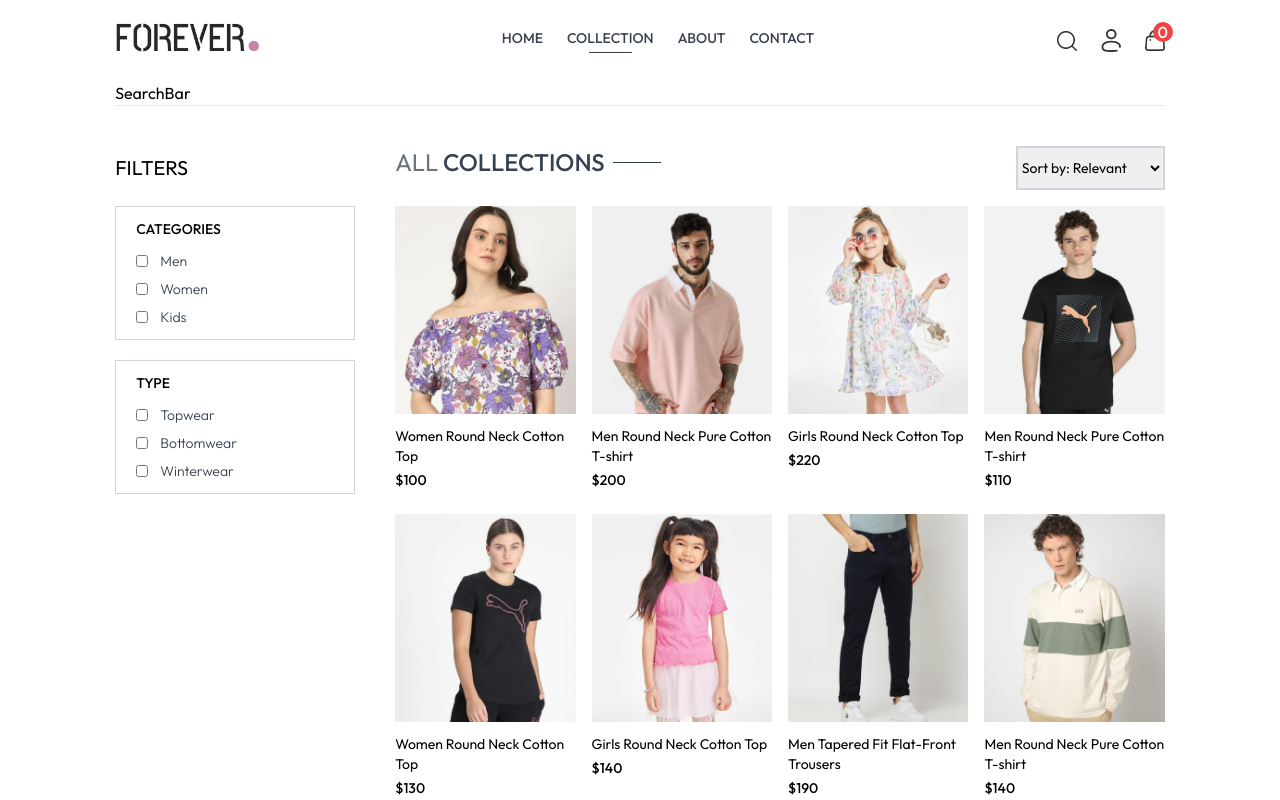
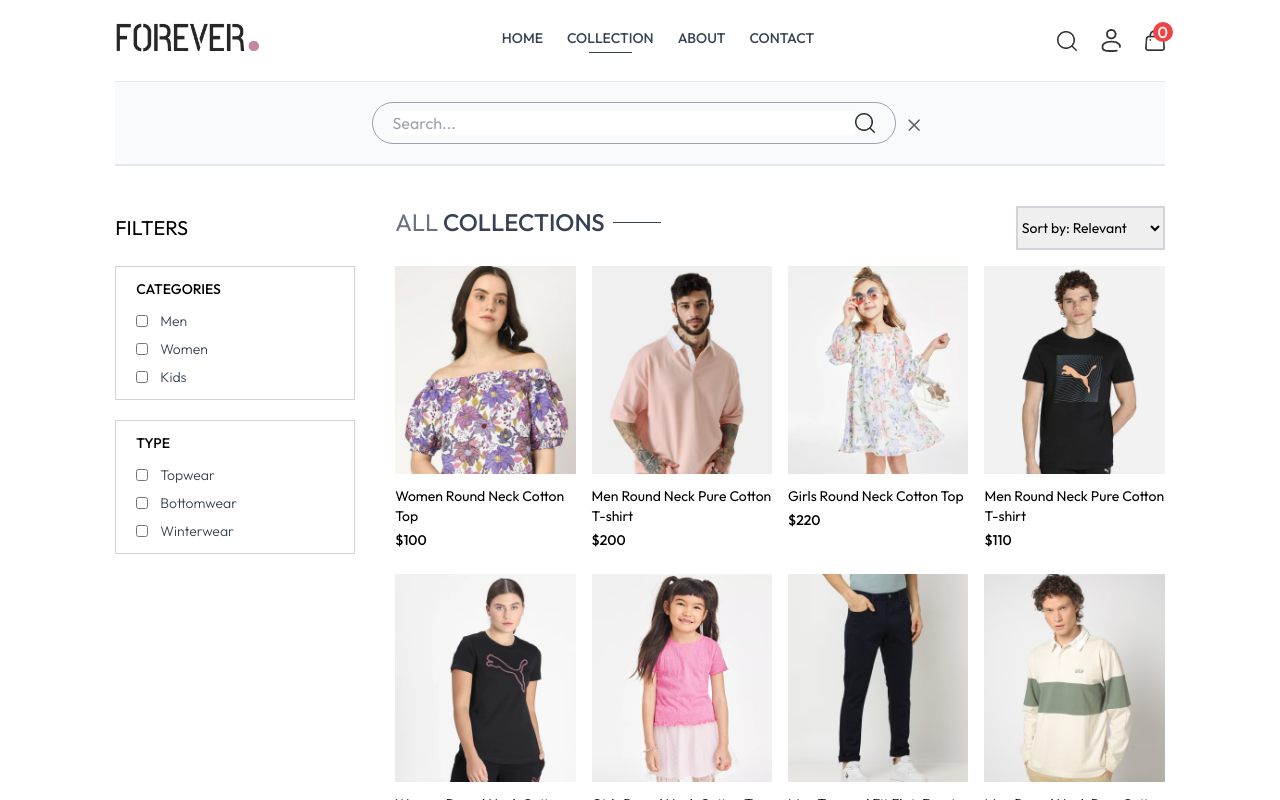
Before and after one commit to Rajesh97266/Forever-E-Commerce-Website, a React (Vite) app: page /collection in a window 1280 px wide. Both pictures are taken after a click on the picture 1066 px from the left and 40 px from the top of the page. Shown: the top 800 px of the page. Built offline with nearby package versions, Linux system fonts and the light colour scheme.

Commit message:
searchbar

```diff
--- a/src/components/Navbar.jsx
+++ b/src/components/Navbar.jsx
@@ -1,9 +1,12 @@
-import React, { useState } from "react";
+import React, { useState ,useContext} from "react";
 import { assets } from "../assets/assets";
 import { NavLink, Link } from "react-router-dom";
+import { ShopContext } from "../context/ShopContext";
+
 
 const Navbar = () => {
   const [visible, setVisible] = useState(false);
+  const {setShowSearch} = useContext(ShopContext)
   return (
     <div className="flex  items-center justify-between py-5 font-medium">
       <Link to="/">
@@ -29,7 +32,7 @@
       </ul>
 
       <div className="flex items-center gap-6">
-        <img src={assets.search_icon} alt="" className="w-5 cursor-pointer" />
+        <img src={assets.search_icon} alt="" className="w-5 cursor-pointer" onClick={()=>setShowSearch(true)}/>
         <div className="group relative">
           <img
             src={assets.profile_icon}
--- a/src/components/SearchBar.jsx
+++ b/src/components/SearchBar.jsx
@@ -1,11 +1,49 @@
-import React from "react";
+import React, { useEffect, useState } from "react";
 import { useContext } from "react";
 import { ShopContext } from "../context/ShopContext";
+import { assets } from "../assets/assets";
+import { useLocation } from "react-router-dom";
 
 const SearchBar = () => {
   const { search, setSearch, showSearch, setShowSearch } =
     useContext(ShopContext);
-  return <div>SearchBar</div>;
+  const [visible, setVisible] = useState(false);
+  const location = useLocation();
+
+  useEffect(() => {
+    if (location.pathname.includes("collection")) {
+      setVisible(true);
+    } else {
+      setVisible(false);
+    }
+  }, [location]);
+
+  return showSearch && visible ? (
+    <div className="border-t border-b bg-gray-50 text-center">
+      <div className="inline-flex items-center justify-center border border-gray-400 px-5 py-2 my-5 mx-3 rounded-full w-3/4 sm:w-1/2">
+        <input
+          type="text"
+          placeholder="Search..."
+          className="flex-1 outline-none"
+          value={search}
+          onChange={(e) => setSearch(e.target.value)}
+        />
+        <img
+          src={assets.search_icon}
+          alt=""
+          className="w-5 cursor-pointer"
+
+        />
+      </div>
+      <img
+        className="inline w-3 cursor-pointer"
+        src={assets.cross_icon}
+        alt=""
+        onClick={() => setShowSearch(false)}
+        title="Close"
+      />
+    </div>
+  ) : null;
 };
 
 export default SearchBar;
--- a/src/context/ShopContext.jsx
+++ b/src/context/ShopContext.jsx
@@ -7,7 +7,7 @@
   const currency = "$";
   const delivery_fee = 10;
   const[search ,setSearch] = useState('')
-  const[showSearch ,setShowSearch] = useState(true)
+  const[showSearch ,setShowSearch] = useState(false)
 
   const value = {
     products,
--- a/src/pages/Collection.jsx
+++ b/src/pages/Collection.jsx
@@ -6,7 +6,7 @@
 
 const Collection = () => {
   const [showFilter, setShowFilter] = useState(false);
-  const { products } = useContext(ShopContext);
+  const { products, search, showSearch } = useContext(ShopContext);
   const [filteredProducts, setFilteredProducts] = useState([]);
   const [category, setCategory] = useState([]);
   const [subCategory, setSubCategory] = useState([]);
@@ -34,6 +34,12 @@
   useEffect(() => {
     let updatedProducts = products;
 
+    if (showSearch && search) {
+      updatedProducts = updatedProducts.filter((product) =>
+        product.name.toLowerCase().includes(search.toLowerCase())
+      );
+    }
+
     if (category.length > 0) {
       updatedProducts = updatedProducts.filter((product) =>
         category.includes(product.category)
@@ -54,7 +60,7 @@
     }
 
     setFilteredProducts(updatedProducts);
-  }, [products, category, subCategory, sortOption]);
+  }, [products, category, subCategory, sortOption, search, showSearch]);
 
   return (
     <div className="flex flex-col sm:flex-row gap-1 sm:gap-10 pt-10 border-t">
```
